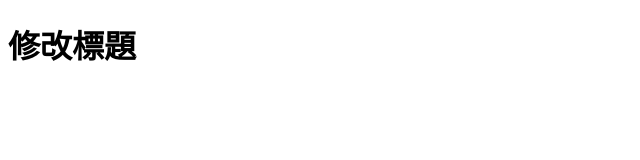
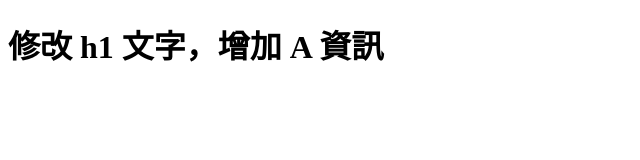
Before and after one commit to WenJenChun/git_practice, a plain HTML site: page index.html in a window 1280 px wide. Shown: the whole page, without its empty margins (0-640 px from the left). Drawn offline with Linux system fonts and the light colour scheme.

Commit message:
title amend

```diff
--- a/index.html
+++ b/index.html
@@ -6,6 +6,6 @@
     <title>再次修改 title</title>
 </head>
 <body>
-    <h1>修改標題</h1>
+    <h1>修改 h1 文字，增加 A 資訊</h1>
 </body>
 </html>
```
